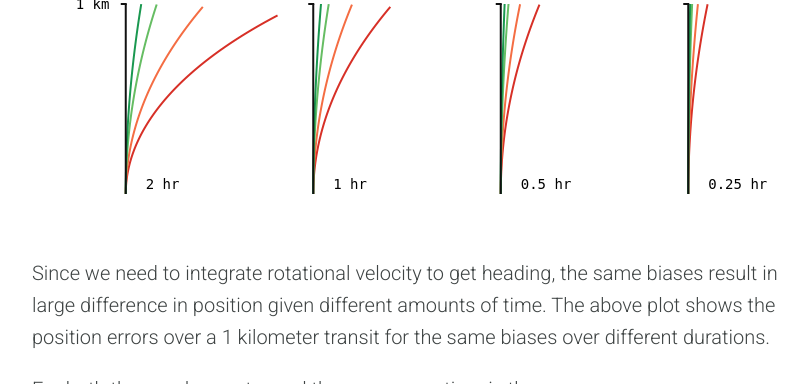
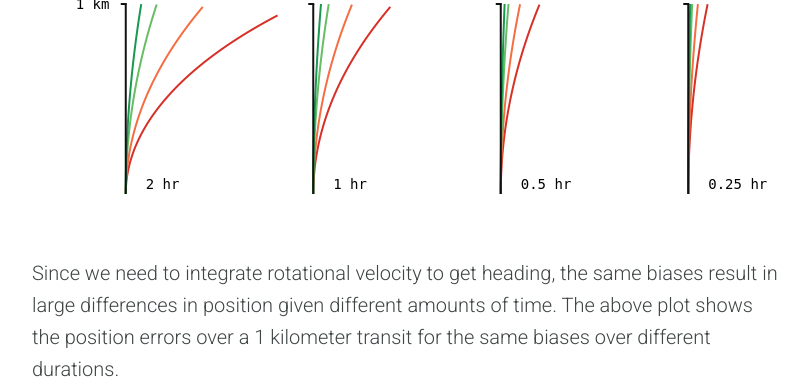
Before and after one commit to mattparrilla/mattparrilla.github.io, a Flask app: template templates/inertial-navigation-marine-robotics.html in a window 1280 px wide. Shown: the part 6116-6500 px from the top of the page, without its empty margins (233-1041 px from the left). Run offline with Flask 2, Linux system fonts and the light colour scheme; the template is opened without the code that fills it, so the values that code supplies are empty; some libraries are stand-ins or nearby versions; some web fonts are replaced.

Commit message:
Fix typo

```diff
--- a/build/post/inertial-navigation-marine-robotics/index.html
+++ b/build/post/inertial-navigation-marine-robotics/index.html
@@ -140,7 +140,7 @@ angular position = &int; v  = v &middot; t</pre>
           <h4>Effect Of Time On Gyro Errors</h4>
           <svg id="gyro_small_multiples"></svg>
         </div>
-        <p>Since we need to integrate rotational velocity to get heading, the same biases result in large difference in position given different amounts of time. The above plot shows the position errors over a 1 kilometer transit for the same biases over different durations.</p>
+        <p>Since we need to integrate rotational velocity to get heading, the same biases result in large differences in position given different amounts of time. The above plot shows the position errors over a 1 kilometer transit for the same biases over different durations.</p>
         <p>For both the accelerometer and the gyroscope, time is the enemy</p>
 
         <h3>Doppler Velocity Log (DVL)</h3>
--- a/templates/inertial-navigation-marine-robotics.html
+++ b/templates/inertial-navigation-marine-robotics.html
@@ -104,7 +104,7 @@ angular position = &int; v  = v &middot; t</pre>
           <h4>Effect Of Time On Gyro Errors</h4>
           <svg id="gyro_small_multiples"></svg>
         </div>
-        <p>Since we need to integrate rotational velocity to get heading, the same biases result in large difference in position given different amounts of time. The above plot shows the position errors over a 1 kilometer transit for the same biases over different durations.</p>
+        <p>Since we need to integrate rotational velocity to get heading, the same biases result in large differences in position given different amounts of time. The above plot shows the position errors over a 1 kilometer transit for the same biases over different durations.</p>
         <p>For both the accelerometer and the gyroscope, time is the enemy</p>
 
         <h3>Doppler Velocity Log (DVL)</h3>
```
